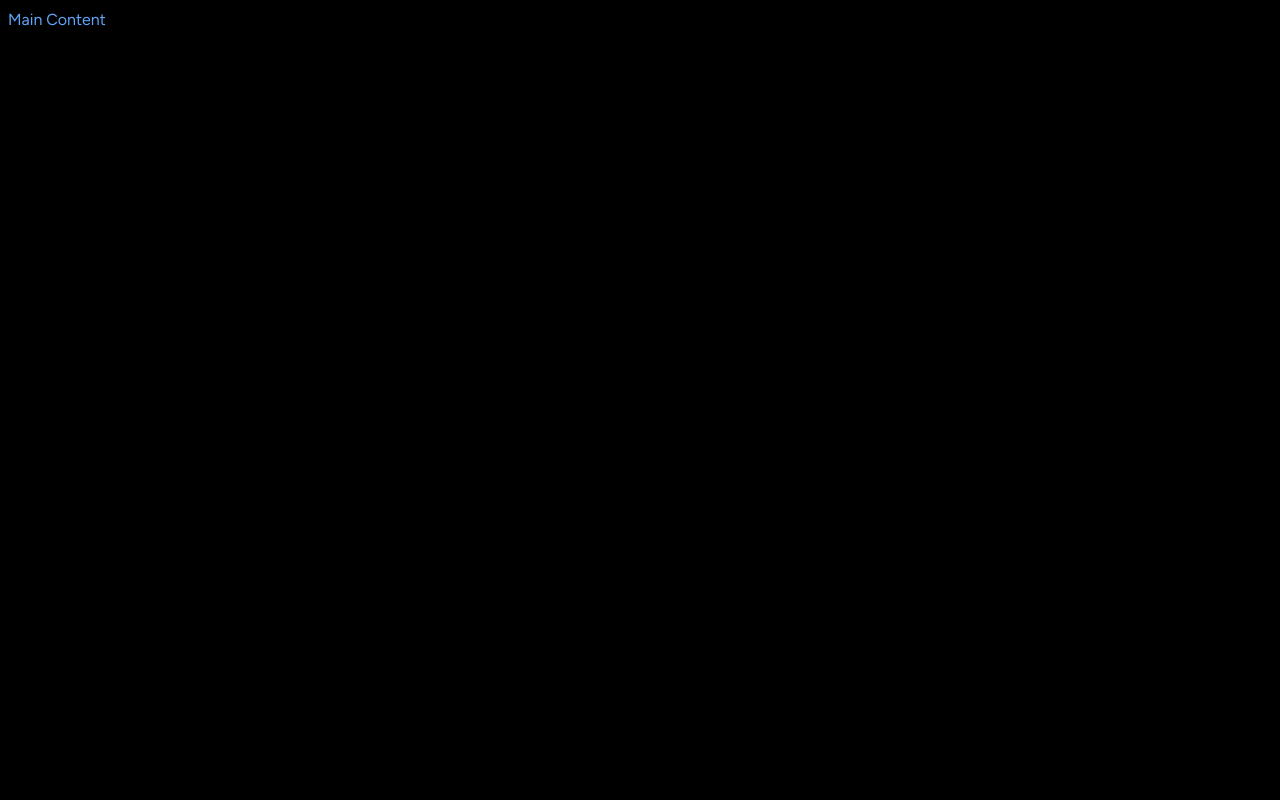
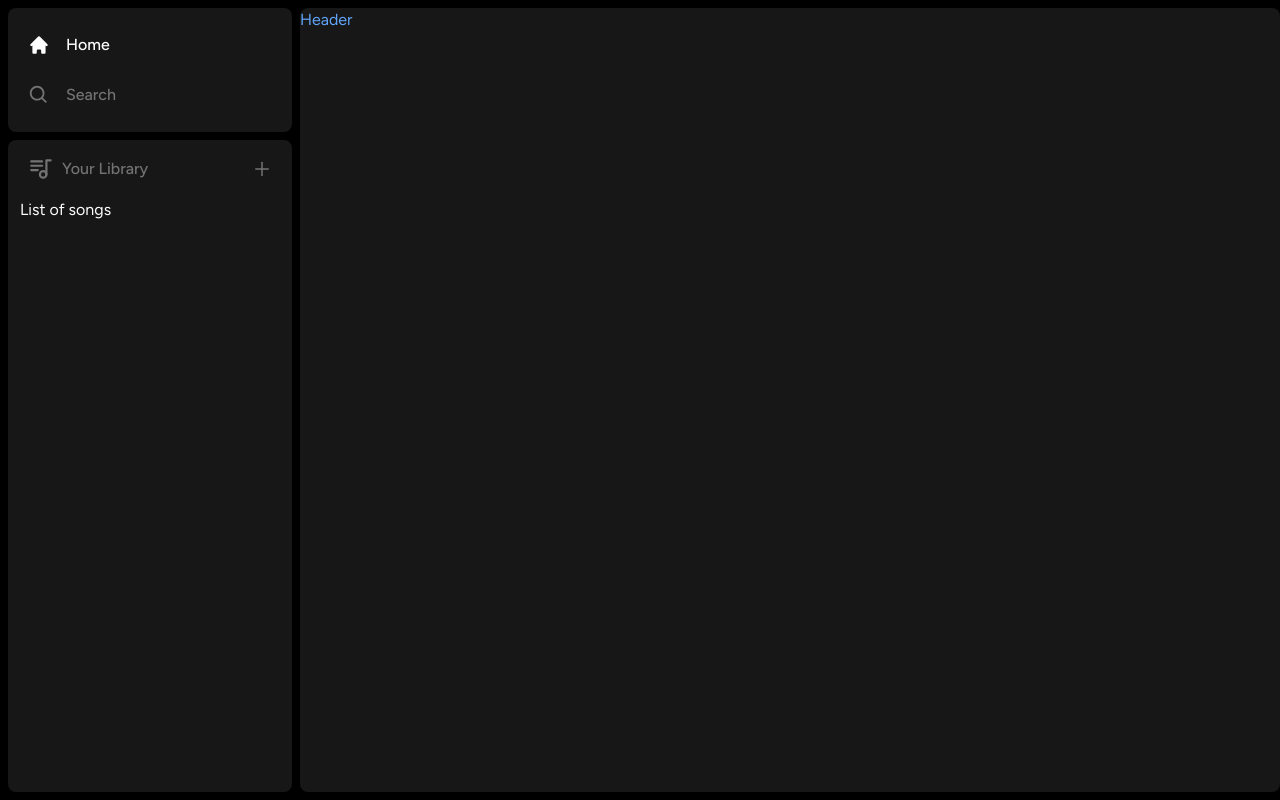
Before and after one commit to YBC2204/musiclib, a Next.js app: page / in a window 1280 px wide. Built offline with nearby package versions, Linux system fonts and the light colour scheme.

Commit message:
layout almost done

```diff
--- a/app/(site)/page.tsx
+++ b/app/(site)/page.tsx
@@ -1,7 +1,12 @@
+import Header from '@/components/Header'
 import Image from 'next/image'
 
 export default function Home() {
   return (
-   <div className='text-blue-400'>Main Content</div>
+   <div className='text-blue-400 bg-neutral-900 rounded-lg h-full w-full overflow-hidden overflow-y-auto'>
+    <Header>
+      Header
+    </Header>
+    </div>
   )
 }
--- a/components/Box.tsx
+++ b/components/Box.tsx
@@ -1,3 +1,4 @@
+import { twMerge } from "tailwind-merge";
 interface BoxProps {
     children: React.ReactNode;
     className?: string
@@ -9,11 +10,11 @@
 }) =>
 {
     return(
-        <div>
+        <div className={twMerge("bg-neutral-900 rounded-lg h-fit w-full",className)}>
             {children}
         </div>
     )
 }
 
 
-export default Box
+export default Box;
--- /dev/null
+++ b/components/Header.tsx
@@ -0,0 +1,20 @@
+"use client";
+import { useRouter } from 'next/navigation';
+
+
+interface Headerprops{
+    children: React.ReactNode;
+    className?: string;
+}
+const Header:React.FC<Headerprops> = ({children,className}) => {
+    const router = useRouter();
+
+    const handleLogout = () =>{
+
+    }
+  return (
+    <div>Header</div>
+  )
+}
+
+export default Header
--- /dev/null
+++ b/components/Library.tsx
@@ -0,0 +1,27 @@
+"use client";
+import {TbPlaylist} from 'react-icons/tb'
+import {AiOutlinePlus} from 'react-icons/ai'
+
+const Library = () => {
+    const onClick = () =>
+    {
+        //
+    }
+  return (
+    <div className="flex flex-col">
+        <div className="flex items-center justify-between px-5 pt-4">
+            <div className="inline-flex items-center gap-x-2 ">
+            <TbPlaylist size={26} className="text-neutral-500"/>
+           <p className='text-neutral-500 text-md font-medium'>Your Library</p>
+            </div>
+            <AiOutlinePlus onClick={onClick}
+            size={20} className="text-neutral-500 hover:text-white cursor-pointer transition"/>
+        </div>
+        <div className="flex flex-col gap-y-2 mt-4 px-3">
+            List of songs
+        </div>
+    </div>
+  )
+}
+
+export default Library
--- a/components/Sidebar.tsx
+++ b/components/Sidebar.tsx
@@ -5,6 +5,8 @@
 import { HiHome } from "react-icons/hi"
 import { BiSearch } from "react-icons/bi"
 import Box from "./Box";
+import SidebarItem from "./SidebarItem"
+import Library from "./Library";
 interface SidebarProps{
     children: React.ReactNode;
 }
@@ -31,9 +33,19 @@
     <div className="flex h-full">
       <div className="hidden md:flex flex-col gap-y-2 bg-black h-full w-[300px] p-2">
          <Box>
-          {children}
+          <div className="flex flex-col p-5 gap-y-4">
+           {routes.map((item)=>(
+            <SidebarItem key={item.label} {...item}/>
+           ))}
+          </div>
+         </Box>
+         <Box className="h-full overflow-y-auto ">
+           <Library/>
          </Box>
       </div>
+      <main className="h-full flex-1 overflow-y-auto py-2">
+        {children}
+      </main>
     </div>
   )
 }
--- /dev/null
+++ b/components/SidebarItem.tsx
@@ -0,0 +1,34 @@
+import Link from 'next/link';
+import React from 'react';
+import {IconType} from 'react-icons';
+import {twMerge} from 'tailwind-merge'
+interface Sidebaritemprops{
+    icon: IconType
+    label: string
+    active?: Boolean
+    href: string
+}
+const SidebarItem: React.FC<Sidebaritemprops>=({icon:Icon,label,active,href}) => {
+  return (
+    <Link href={href}
+    className={twMerge(`flex
+    flex-row
+    h-auto
+    items-center
+    w-full
+    gap-x-4
+    text-md
+    font-medium
+    cursor-pointer
+    hover:text-white
+    transition
+    text-neutral-500
+    py-1`,
+    active && 'text-white')}>
+    <Icon size={26}/>
+    <p className='truncate w-full'>{label}</p>
+    </Link>
+  )
+}
+
+export default SidebarItem
```
